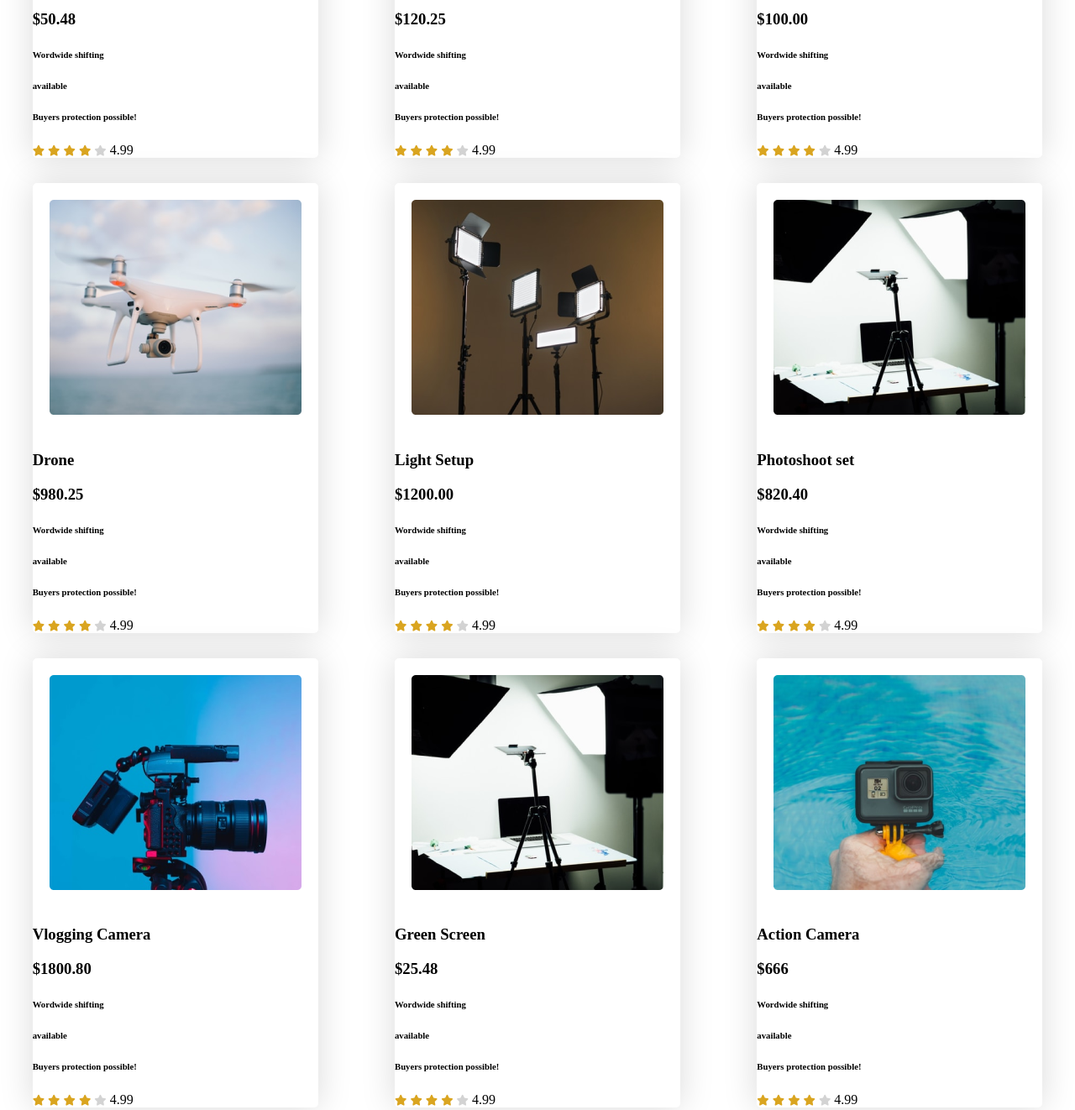
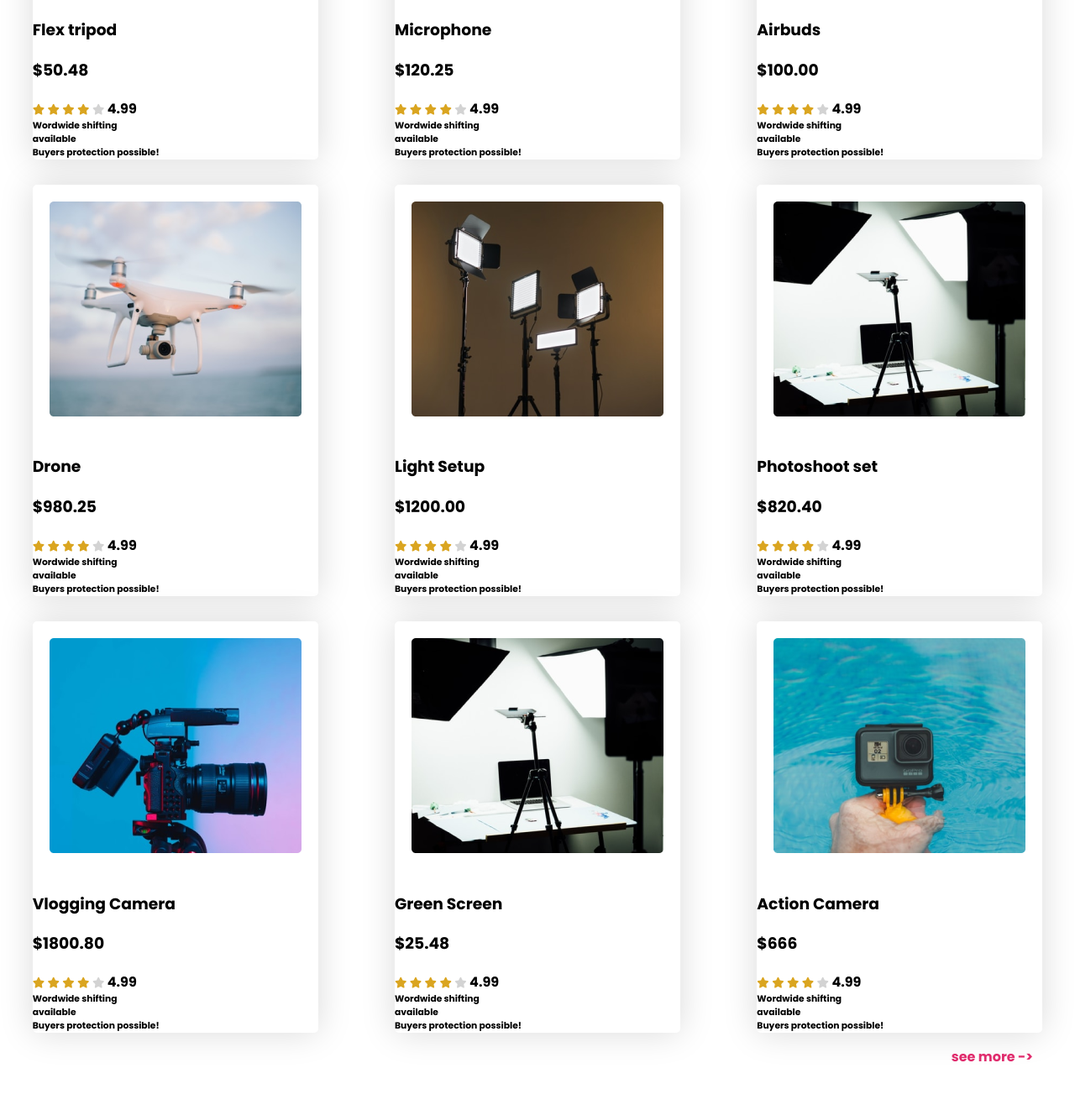
Before and after one commit to Rakib-cloud/Assignment-2, a plain HTML site: page index.html in a window 1280 px wide. Shown: the part 1200-2522 px from the top of the page at 84% size. After the commit the page ends 2487 px from the top, so only its background shows below. Drawn offline with Linux system fonts and the light colour scheme; a web font is replaced by a local one.

Commit message:
popular collection update with seemore

```diff
--- a/index.html
+++ b/index.html
@@ -78,11 +78,7 @@
                 <div class="collection-details"> <!-- collection 1 details start-->
                     <h3>Flex tripod</h3>
                     <h3>$50.48</h3>
-                    <h6>Wordwide shifting</h6>
-                    <h6>available</h6>
-                    <h6>Buyers protection possible!</h6>
-
-                    <div class="ratings">
+                     <div class="ratings">
                         <i class="fas fa-star filled"></i>
                         <i class="fas fa-star filled"></i>
                         <i class="fas fa-star filled"></i>
@@ -90,6 +86,11 @@
                         <i class="fas fa-star unfilled"></i>
                         <span>4.99</span>
                     </div>
+                    <h6>Wordwide shifting</h6>
+                    <h6>available</h6>
+                    <h6>Buyers protection possible!</h6>
+
+
 
                 </div> <!-- collection 1 details end-->
 
@@ -100,10 +101,6 @@
                 <div class="collection-details"> <!-- collection 2 details start-->
                     <h3>Microphone</h3>
                     <h3>$120.25</h3>
-                    <h6>Wordwide shifting</h6>
-                    <h6>available</h6>
-                    <h6>Buyers protection possible!</h6>
-
                     <div class="ratings">
                         <i class="fas fa-star filled"></i>
                         <i class="fas fa-star filled"></i>
@@ -112,6 +109,11 @@
                         <i class="fas fa-star unfilled"></i>
                         <span>4.99</span>
                     </div>
+                    <h6>Wordwide shifting</h6>
+                    <h6>available</h6>
+                    <h6>Buyers protection possible!</h6>
+
+
 
                 </div> <!-- collection 2 details end-->
 
@@ -122,10 +124,6 @@
                 <div class="collection-details"> <!-- collection 1 details start-->
                     <h3>Airbuds</h3>
                     <h3>$100.00</h3>
-                    <h6>Wordwide shifting</h6>
-                    <h6>available</h6>
-                    <h6>Buyers protection possible!</h6>
-
                     <div class="ratings">
                         <i class="fas fa-star filled"></i>
                         <i class="fas fa-star filled"></i>
@@ -134,6 +132,11 @@
                         <i class="fas fa-star unfilled"></i>
                         <span>4.99</span>
                     </div>
+                    <h6>Wordwide shifting</h6>
+                    <h6>available</h6>
+                    <h6>Buyers protection possible!</h6>
+
+
 
                 </div> <!-- collection 1 details end-->
 
@@ -144,10 +147,6 @@
                 <div class="collection-details"> <!-- collection 1 details start-->
                     <h3>Drone</h3>
                     <h3>$980.25</h3>
-                    <h6>Wordwide shifting</h6>
-                    <h6>available</h6>
-                    <h6>Buyers protection possible!</h6>
-
                     <div class="ratings">
                         <i class="fas fa-star filled"></i>
                         <i class="fas fa-star filled"></i>
@@ -156,6 +155,11 @@
                         <i class="fas fa-star unfilled"></i>
                         <span>4.99</span>
                     </div>
+                    <h6>Wordwide shifting</h6>
+                    <h6>available</h6>
+                    <h6>Buyers protection possible!</h6>
+
+
 
                 </div> <!-- collection 4 details end-->
 
@@ -166,10 +170,6 @@
                 <div class="collection-details"> <!-- collection 1 details start-->
                     <h3>Light Setup</h3>
                     <h3>$1200.00</h3>
-                    <h6>Wordwide shifting</h6>
-                    <h6>available</h6>
-                    <h6>Buyers protection possible!</h6>
-
                     <div class="ratings">
                         <i class="fas fa-star filled"></i>
                         <i class="fas fa-star filled"></i>
@@ -178,6 +178,11 @@
                         <i class="fas fa-star unfilled"></i>
                         <span>4.99</span>
                     </div>
+                    <h6>Wordwide shifting</h6>
+                    <h6>available</h6>
+                    <h6>Buyers protection possible!</h6>
+
+
 
                 </div> <!-- collection 5 details end-->
 
@@ -188,10 +193,6 @@
                 <div class="collection-details"> <!-- collection 6 details start-->
                     <h3>Photoshoot set</h3>
                     <h3>$820.40</h3>
-                    <h6>Wordwide shifting</h6>
-                    <h6>available</h6>
-                    <h6>Buyers protection possible!</h6>
-
                     <div class="ratings">
                         <i class="fas fa-star filled"></i>
                         <i class="fas fa-star filled"></i>
@@ -200,6 +201,11 @@
                         <i class="fas fa-star unfilled"></i>
                         <span>4.99</span>
                     </div>
+                    <h6>Wordwide shifting</h6>
+                    <h6>available</h6>
+                    <h6>Buyers protection possible!</h6>
+
+
 
                 </div> <!-- collection 6 details end-->
 
@@ -210,10 +216,6 @@
                 <div class="collection-details"> <!-- collection 7 details start-->
                     <h3>Vlogging Camera</h3>
                     <h3>$1800.80</h3>
-                    <h6>Wordwide shifting</h6>
-                    <h6>available</h6>
-                    <h6>Buyers protection possible!</h6>
-
                     <div class="ratings">
                         <i class="fas fa-star filled"></i>
                         <i class="fas fa-star filled"></i>
@@ -222,6 +224,11 @@
                         <i class="fas fa-star unfilled"></i>
                         <span>4.99</span>
                     </div>
+                    <h6>Wordwide shifting</h6>
+                    <h6>available</h6>
+                    <h6>Buyers protection possible!</h6>
+
+
 
                 </div> <!-- collection 7 details end-->
 
@@ -232,10 +239,6 @@
                 <div class="collection-details"> <!-- collection 8 details start-->
                     <h3>Green Screen</h3>
                     <h3>$25.48</h3>
-                    <h6>Wordwide shifting</h6>
-                    <h6>available</h6>
-                    <h6>Buyers protection possible!</h6>
-
                     <div class="ratings">
                         <i class="fas fa-star filled"></i>
                         <i class="fas fa-star filled"></i>
@@ -244,6 +247,11 @@
                         <i class="fas fa-star unfilled"></i>
                         <span>4.99</span>
                     </div>
+                    <h6>Wordwide shifting</h6>
+                    <h6>available</h6>
+                    <h6>Buyers protection possible!</h6>
+
+
 
                 </div> <!-- collection 8 details end-->
 
@@ -254,10 +262,6 @@
                 <div class="collection-details"> <!-- collection 9 details start-->
                     <h3>Action Camera</h3>
                     <h3>$666</h3>
-                    <h6>Wordwide shifting</h6>
-                    <h6>available</h6>
-                    <h6>Buyers protection possible!</h6>
-
                     <div class="ratings">
                         <i class="fas fa-star filled"></i>
                         <i class="fas fa-star filled"></i>
@@ -266,12 +270,23 @@
                         <i class="fas fa-star unfilled"></i>
                         <span>4.99</span>
                     </div>
+                    <h6>Wordwide shifting</h6>
+                    <h6>available</h6>
+                    <h6>Buyers protection possible!</h6>
+
+
 
                 </div> <!-- collection 9 details end-->
 
               </div><!-- collection 9 end-->
 
         </div>   <!-- All collections end-->
+
+        <!-- see more start -->
+          <div class="seemore">
+               <p><a href="">see more -></a></p>
+          </div>
+        <!-- see more end -->
     </section> <!-- popular connection section end-->
 
 
--- a/style.css
+++ b/style.css
@@ -1,9 +1,11 @@
-
+@import url('https://fonts.googleapis.com/css2?family=Moon+Dance&family=Poppins:ital,wght@0,700;1,300&display=swap');
 
 
 /* common styles  start*/
 
-
+body{
+    font-family: 'Poppins', sans-serif;
+}
 
 
 /* common styles  end*/
@@ -75,7 +77,7 @@
 
 .button{
     text-decoration: none;
-    background-color: red;
+    background-color: #E02C6D;
     padding:10px 40px;
     border-radius: 5em;
 
@@ -115,6 +117,7 @@
     margin-top: 20px;
     place-items: center;
 }
+
 .collection{
 
 background: #FFFFFF;
@@ -136,6 +139,16 @@ border-radius: 5px;
     color: lightgray;
     font-size: 0.8em;
 }
+.collection-details h6{
+ margin: 0;
+}
 
-
+.seemore{
+    position: absolute;
+    right: 50px;
+}
+.seemore p a{
+    text-decoration: none;
+    color:#E02C6D;
+}
 /* collection styles end */
```
